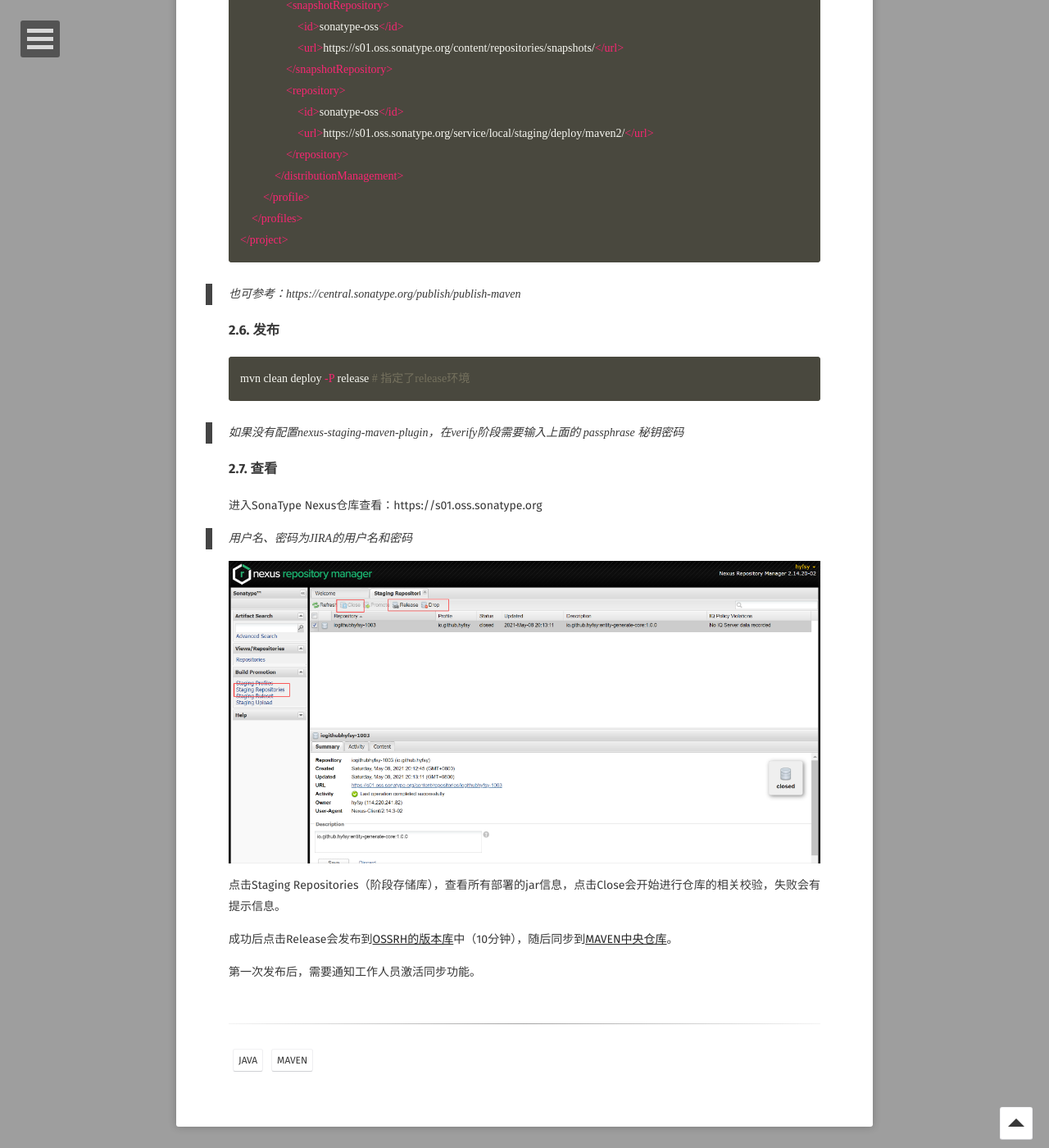
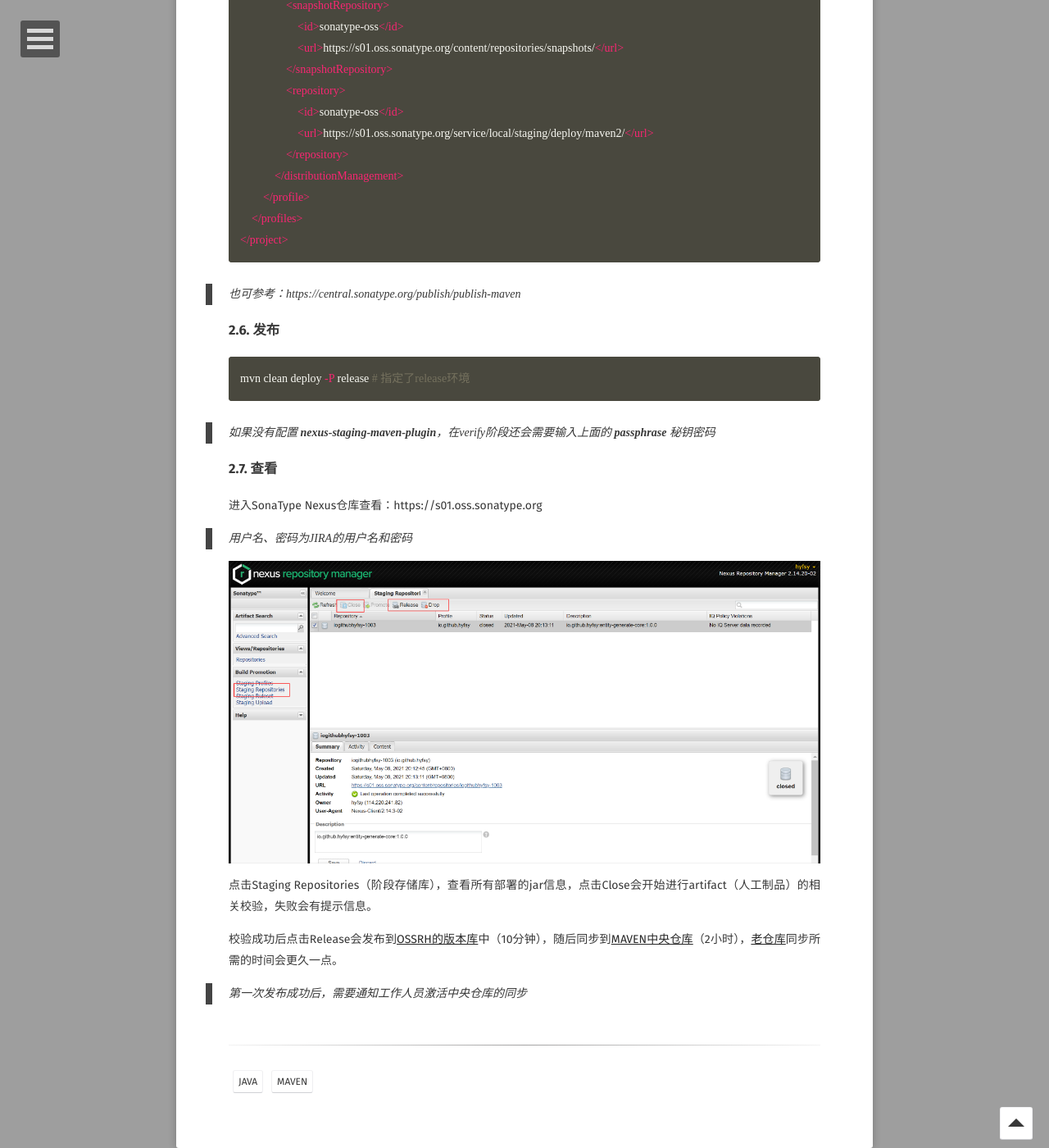
Before and after one commit to hyfsy/hyfsy.github.io, a Jekyll site: the page built from _posts/2021-05-08-upload-to-central-maven.md, in a window 1280 px wide and 1400 px high, scrolled down 9459 px. Shown: the whole window at 82% size. Built offline with Jekyll 4.4.1, drawn with Linux system fonts in a browser that asks for light colours; some web fonts are replaced; some of the changed text lies outside the part shown.

Commit message:
修改部分描述

````diff
--- a/_posts/2021-05-08-upload-to-central-maven.md
+++ b/_posts/2021-05-08-upload-to-central-maven.md
@@ -25,9 +25,9 @@
 
 JIRA：问题管理系统（jar上传中央仓库的平台接入口，主要交互的地方）
 
-NEXUS：暂存仓库（最终会发布到中央仓库）
+OSSRH：Sonartype的OSS存储库托管，使用Sonatype Nexus存储库管理器
 
-OSSRH：Sonartype的OSS存储库托管，使用Sonatype Nexus存储库管理器
+Sonatype NEXUS：SONATYPE的暂存仓库（最终会同步到中央仓库）
 
 
 
@@ -93,7 +93,7 @@
 
 ### 2.4. GPG注册
 
-部署jar包需要验证签名
+部署的jar包需要验证签名
 
 下载：https://www.gpg4win.org/download.html
 
@@ -109,7 +109,10 @@
 gpg --gen-key
 # 输入用户名，为JIRA的用户名
 # 输入邮箱，为JIRA的邮箱
-# 输入秘钥的密码
+# 输入秘钥的密码，自己输入一个，后续需要使用
+
+# 查看所有本地公私钥 或 通过桌面生成的快捷方式查看
+gpg --list-keys
 ```
 
 
@@ -149,7 +148,7 @@
           xmlns:xsi="http://www.w3.org/2001/XMLSchema-instance"
           xsi:schemaLocation="http://maven.apache.org/SETTINGS/1.0.0 http://maven.apache.org/xsd/settings-1.0.0.xsd">
 
-   <!-- Nexus服务器地址，和JIRA的用户信息一样 -->
+	<!-- Nexus服务器地址，和JIRA的用户信息一样 -->
 	<servers>
 		<server>
 			<id>sonatype-oss</id>
@@ -158,7 +157,7 @@
 		</server>
 	</servers>
 
-   <!-- gpg环境，方便上传到Nexus的文件自动Close并Release -->
+	<!-- gpg环境，方便上传到Nexus的文件自动Close并Release -->
 	<profiles>
 		<profile>
 			<id>ossrh</id>
@@ -176,7 +175,7 @@
 
 
 
-项目pom.xml添加
+项目**pom.xml**添加
 
 ```xml
 <?xml version="1.0" encoding="UTF-8"?>
@@ -312,7 +311,7 @@
                             </links>
                         </configuration>
                     </plugin>
-                    <!-- GPG -->
+                    <!-- GPG 验签 -->
                     <plugin>
                         <groupId>org.apache.maven.plugins</groupId>
                         <artifactId>maven-gpg-plugin</artifactId>
@@ -332,6 +331,7 @@
                         </configuration>
                     </plugin>
                     <!-- 上传到Nexus中自动Close并Release，无需再进入Nexus操作 -->
+                    <!-- 第一次发布不放心，可禁用，手动到服务器上去确认 -->
                     <plugin>
                         <!-- 爆红不管 -->
                         <groupId>org.sonatype.plugins</groupId>
@@ -339,7 +339,7 @@
                         <version>1.6.8</version>
                         <extensions>true</extensions>
                         <configuration>
-                			<!-- id要与settings.xml里的server指定的id保持一致 -->
+                            <!-- id要与settings.xml里的server指定的id保持一致 -->
                             <serverId>sonatype-oss</serverId>
                             <nexusUrl>https://s01.oss.sonatype.org/</nexusUrl>
                             <autoReleaseAfterClose>${auto.close.and.release}</autoReleaseAfterClose>
@@ -348,7 +348,7 @@
                 </plugins>
             </build>
 
-            <!-- Upload repository -->
+            <!-- Upload repository 发布的远程仓库 -->
             <distributionManagement>
                 <!-- id要与settings.xml里的server指定的id保持一致 -->
                 <snapshotRepository>
@@ -379,7 +379,7 @@
 mvn clean deploy -P release # 指定了release环境
 ```
 
-> 如果没有配置nexus-staging-maven-plugin，在verify阶段需要输入上面的 passphrase 秘钥密码
+> 如果没有配置 **nexus-staging-maven-plugin**，在verify阶段还会需要输入上面的 **passphrase** 秘钥密码
 
 
 
@@ -393,8 +393,8 @@
 
 ![](../images/2021/05/08/007.png)
 
-点击Staging Repositories（阶段存储库），查看所有部署的jar信息，点击Close会开始进行仓库的相关校验，失败会有提示信息。
+点击Staging Repositories（阶段存储库），查看所有部署的jar信息，点击Close会开始进行artifact（人工制品）的相关校验，失败会有提示信息。
 
-成功后点击Release会发布到[OSSRH的版本库](https://repo1.maven.org/maven2)中（10分钟），随后同步到[MAVEN中央仓库](https://search.maven.org)。
+校验成功后点击Release会发布到[OSSRH的版本库](https://repo1.maven.org/maven2)中（10分钟），随后同步到[MAVEN中央仓库](https://search.maven.org)（2小时），[老仓库](https://mvnrepository.com)同步所需的时间会更久一点。
 
-第一次发布后，需要通知工作人员激活同步功能。
+> 第一次发布成功后，需要通知工作人员激活中央仓库的同步
````
Also changed, not shown: other parts of _posts/2021-05-08-upload-to-central-maven.md (+6 -10 lines).
